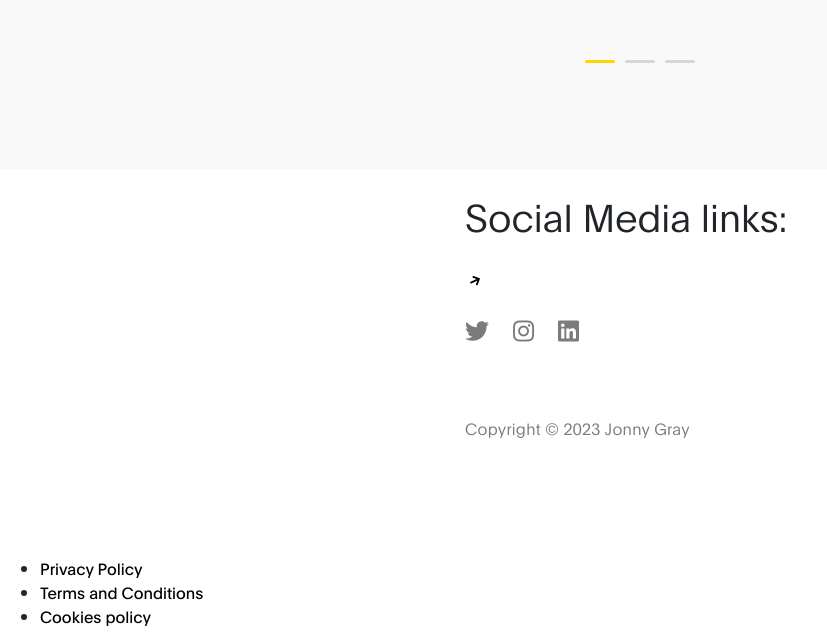
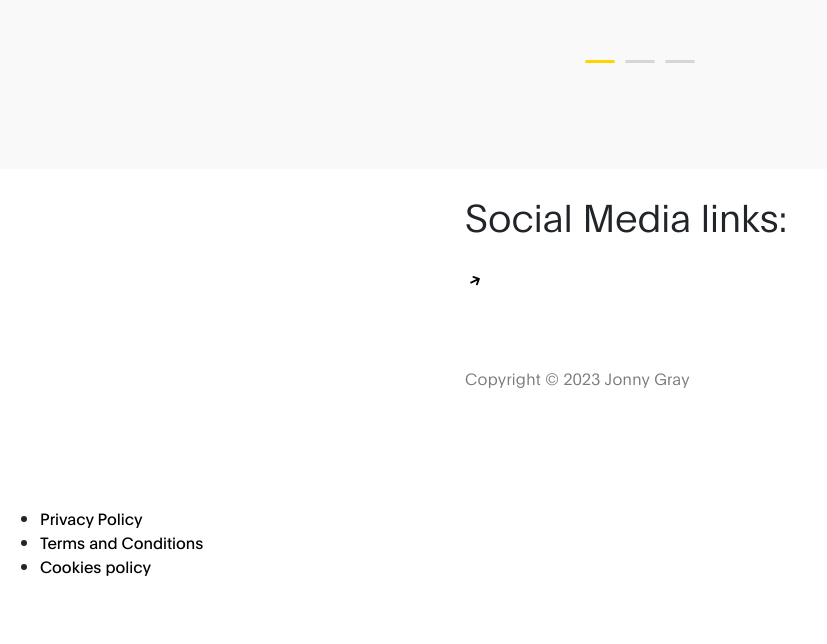
Before and after one commit to jonnygray1/my-portfolio, a plain HTML site: page index.html in a window 1280 px wide. Shown: the part 2909-3553 px from the top of the page, without its empty margins (0-827 px from the left). After the commit the page ends 3503 px from the top, so only its background shows below. Drawn offline with Linux system fonts and the light colour scheme.

Commit message:
Update index.html

```diff
--- a/index.html
+++ b/index.html
@@ -361,9 +361,6 @@ https://www.tooplate.com/view/2120-ben-resume
                 </p>
 
                 <ul class="social-links mt-2">
-                    <li><a href="https://twitter.com/jonnygray37" rel="noopener" class="fab fa-twitter"></a></li>
-                    <li><a href="https://www.instagram.com/jonny.gray/" rel="noopener" class="fab fa-instagram"></a></li>
-                    <li><a href="https://www.linkedin.com/in/jonathan-gray-1686681a7/" rel="noopener" class="fab fa-linkedin"></a></li>
 
                 </ul>
 
```
